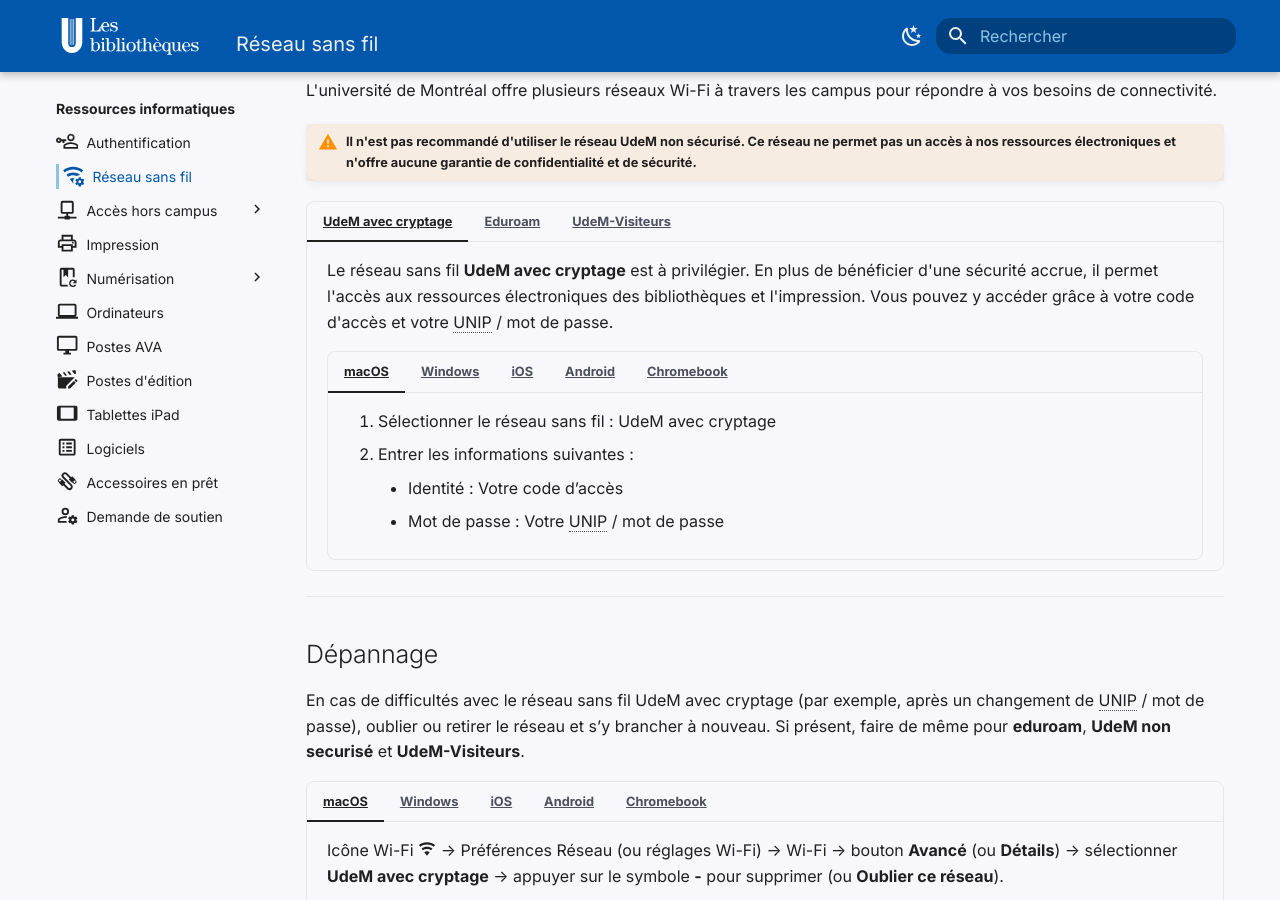
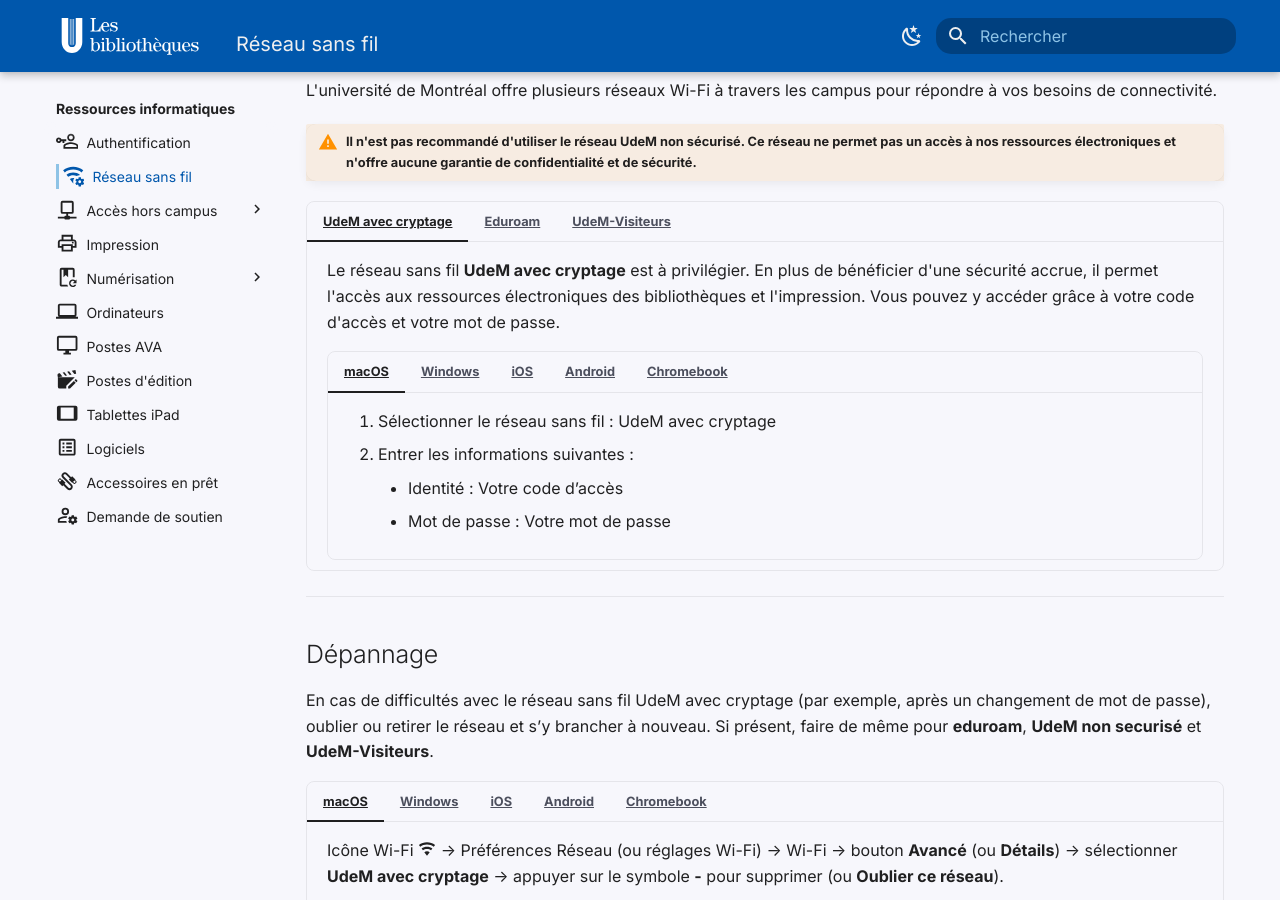
Before and after one commit to bibudem/hub, an MkDocs documentation site: the page built from docs/informatique/sans-fil.md, in a window 1280 px wide and 900 px high, scrolled down 513 px. Built offline with MkDocs 1.6.1 and Material for MkDocs 9.7.7, drawn with Linux system fonts in a browser that asks for light colours; some web fonts are replaced; plug-ins that fetch from the network failed and are left out; comment, search, counter and statistics services are not loaded.

Commit message:
effacer le mot UNIP

```diff
--- a/docs/informatique/sans-fil.md
+++ b/docs/informatique/sans-fil.md
@@ -15,18 +15,18 @@ L'université de Montréal offre plusieurs réseaux Wi-Fi à travers les campus
 
 === "UdeM avec cryptage"
 
-    Le réseau sans fil **UdeM avec cryptage** est à privilégier. En plus de bénéficier d'une sécurité accrue, il permet l'accès aux ressources électroniques des bibliothèques et l'impression. Vous pouvez y accéder grâce à votre code d'accès et votre UNIP / mot de passe.
+    Le réseau sans fil **UdeM avec cryptage** est à privilégier. En plus de bénéficier d'une sécurité accrue, il permet l'accès aux ressources électroniques des bibliothèques et l'impression. Vous pouvez y accéder grâce à votre code d'accès et votre mot de passe.
     === "macOS"
         1. Sélectionner le réseau sans fil : UdeM avec cryptage
         2. Entrer les informations suivantes :
               - Identité : Votre code d’accès
-              - Mot de passe : Votre UNIP / mot de passe
+              - Mot de passe : Votre mot de passe
 
     === "Windows"
         1. Sélectionner le réseau sans fil : UdeM avec cryptage
         2. Entrer les informations suivantes :
               - Identité : Votre code d’accès
-              - Mot de passe : Votre UNIP / mot de passe
+              - Mot de passe : Votre mot de passe
 
     === "iOS"
         1. Dans le menu des applications, sélectionner **Réglages**.
@@ -47,7 +47,7 @@ L'université de Montréal offre plusieurs réseaux Wi-Fi à travers les campus
             | Certificat CA | (non spécifié) ou ne pas valider ou ne pas vérifier|
             |Identité | Votre code d’accès (ex. ab12345 ou p1234567)|
             |Anonyme | le laisser vide|
-            |Mot de passe | Votre UNIP / mot de passe|
+            |Mot de passe | Votre mot de passe|
 
         === "Version 11 ou ultérieur"
             |Champ | Information |
@@ -60,7 +60,7 @@ L'université de Montréal offre plusieurs réseaux Wi-Fi à travers les campus
             | Domaine | umontreal.ca |
             | Identité | Votre code d’accès (ex. ab12345 ou p1234567) |
             | Anonyme | le laisser vide |
-            | Mot de passe  | Votre UNIP / mot de passe |
+            | Mot de passe  | Votre mot de passe |
 
     === "Chromebook"
         |Champ | Information |
@@ -70,13 +70,13 @@ L'université de Montréal offre plusieurs réseaux Wi-Fi à travers les campus
         |CA certificate | (non spécifié) ou ne pas valider ou ne pas vérifier|
         |Identité | Votre code d’accès (ex. ab12345 ou p1234567)|
         |Anonyme | le laisser vide |
-        |Mot de passe | Votre UNIP / mot de passe|
+        |Mot de passe | Votre mot de passe|
 
 === "Eduroam"
 
     Le réseau sans fil **eduroam** est disponible pour les visiteurs d’un autre établissement participant qui souhaitent se brancher sur le réseau sans fil de l'UdeM.
 
-    La communauté UdeM en visite ailleurs peuvent se brancher à ce réseau en utilisant le courriel comme code d'accès et le UNIP / mot de passe.
+    La communauté UdeM en visite ailleurs peuvent se brancher à ce réseau en utilisant le courriel comme code d'accès et le mot de passe.
 
     === "Visiteurs à l'UdeM"
         | Université | Code d’accès (exemple) | Mot de passe (exemple) |
@@ -99,7 +99,7 @@ L'université de Montréal offre plusieurs réseaux Wi-Fi à travers les campus
             Si vous ne réussissez pas à vous authentifier au réseau Eduroam, veuillez contacter votre établissement pour vérifier vos informations.
     === "Communauté UdeM en visite ailleurs"
         1. Se brancher au réseau sans fil eduroam
-        2. S’authentifier avec votre adresse courriel UdeM (ex. prenom.nom@umontreal.ca) et votre UNIP / mot de passe.
+        2. S’authentifier avec votre adresse courriel UdeM (ex. prenom.nom@umontreal.ca) et votre mot de passe.
 
 
 === "UdeM-Visiteurs"
@@ -128,7 +128,7 @@ L'université de Montréal offre plusieurs réseaux Wi-Fi à travers les campus
 
 ## Dépannage
 
-En cas de difficultés avec le réseau sans fil UdeM avec cryptage (par exemple, après un changement de UNIP / mot de passe), oublier ou retirer le réseau et s’y brancher à nouveau. Si présent, faire de même pour **eduroam**, **UdeM non securisé** et **UdeM-Visiteurs**.
+En cas de difficultés avec le réseau sans fil UdeM avec cryptage (par exemple, après un changement de mot de passe), oublier ou retirer le réseau et s’y brancher à nouveau. Si présent, faire de même pour **eduroam**, **UdeM non securisé** et **UdeM-Visiteurs**.
 
 === "macOS"
 
```
Also changed, not shown: docs/informatique/acces-hors-campus/proxy.md (+1 -1 lines), docs/informatique/authentification.md (+2 -2 lines), docs/informatique/impression.md (+5 -5 lines), docs/informatique/numerisation/index.md (+1 -1 lines), docs/informatique/ordinateurs.md (+1 -1 lines).
